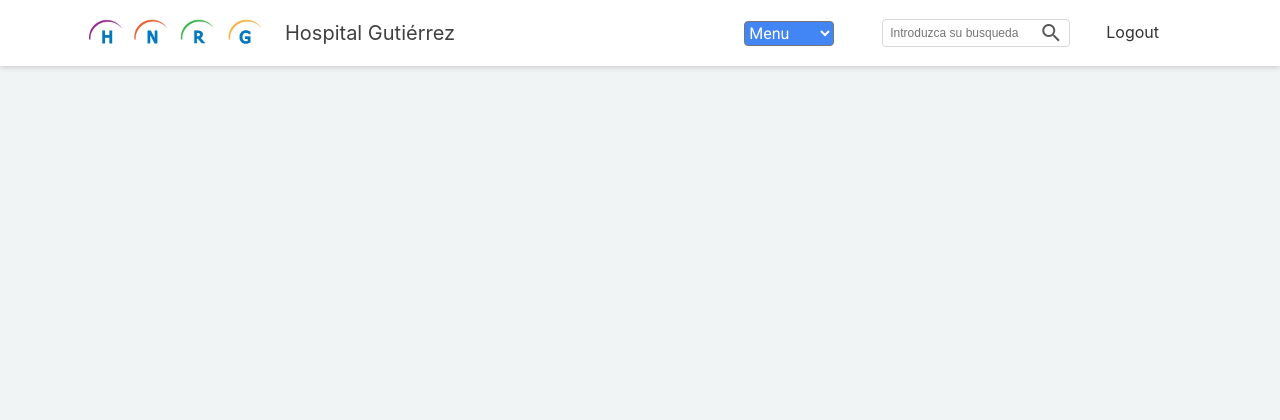
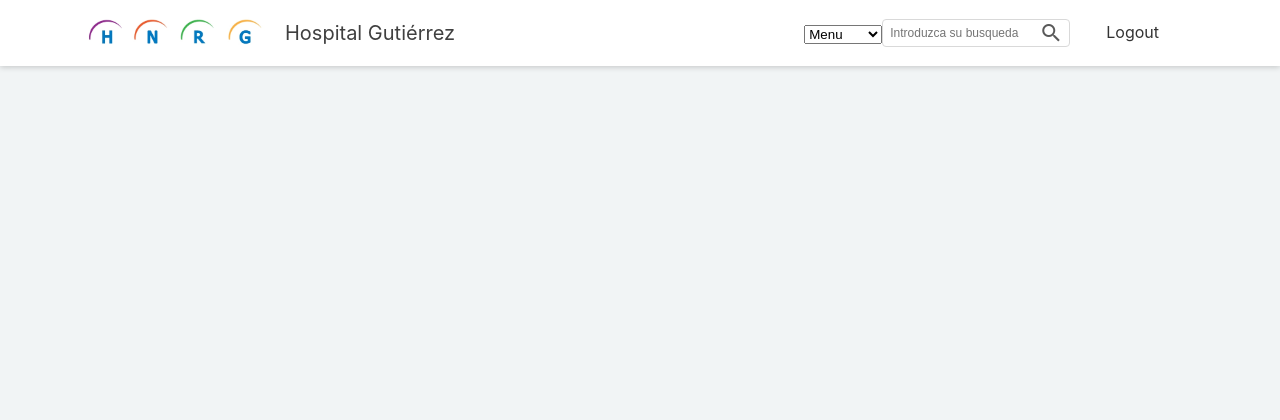
Before and after one commit to COD-Project/proyecto2017, a PHP site: page /dashboard/ in a window 1280 px wide. Shown: the top 420 px of the page. Run offline with PHP 8.4, Linux system fonts and the light colour scheme.

Commit message:
Select clasess deleted

```diff
--- a/assets/css/select.css
+++ /dev/null
@@ -1,19 +0,0 @@
-.styled-select {
-   height: 25px;
-   overflow: hidden;
-   width: auto;
-   margin-right: 3em;
-   font-family: "Roboto";
-   font-size: 16px;
-   color: white;
-}
-
-.semi-square {
-   -webkit-border-radius: 4px;
-   -moz-border-radius: 4px;
-   border-radius: 4px;
-}
-
-.blue {
-  background-color: #4285F4;
-}
--- a/index.php
+++ b/index.php
@@ -21,7 +21,6 @@
     <link rel="stylesheet" href="assets/css/main.css">
   </head>
   <body>
-
     <header>
       <nav class="navbar">
           <div class="container">
```
